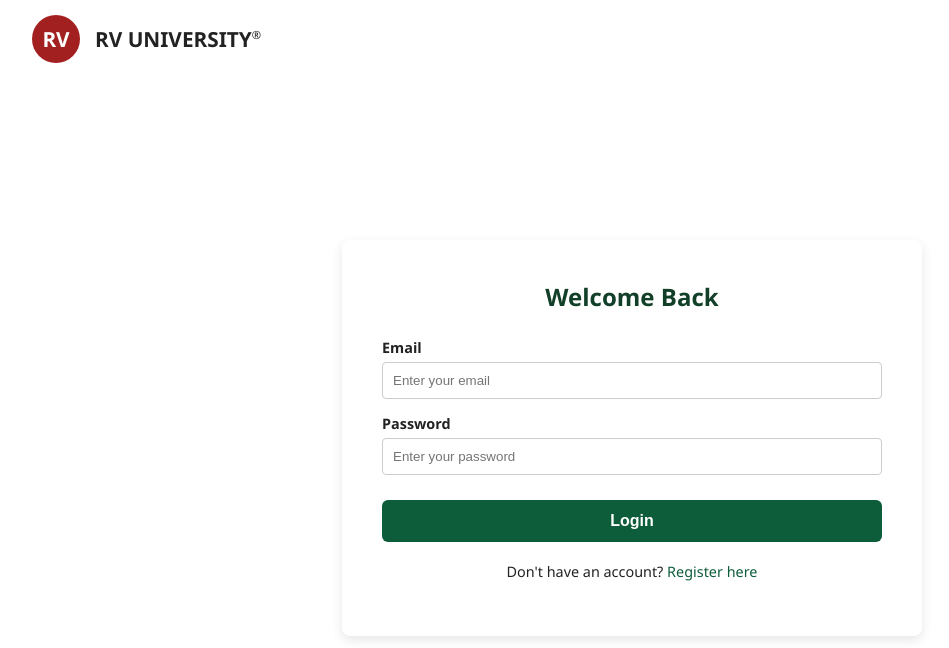
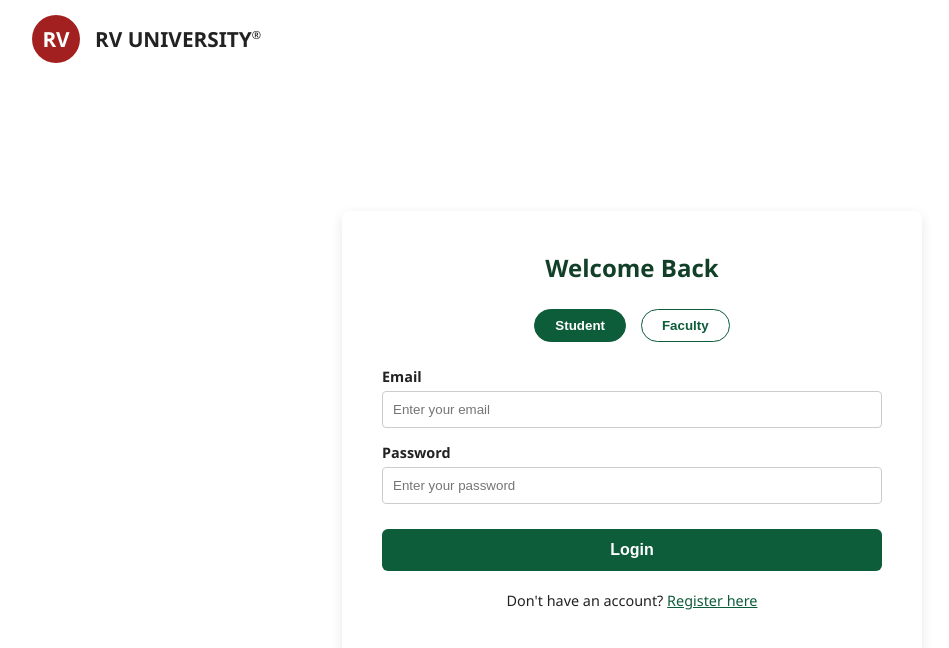
Before and after one commit to nish-debug15/campus-connect-portal, a React (Vite) app in the folder client--/: page /login in a window 1280 px wide. Shown: the top 648 px of the page, without its empty margins (8-957 px from the left). Built offline with nearby package versions, Linux system fonts and the light colour scheme.

Commit message:
refactor: consolidate Login and Register into AuthModule

```diff
--- a/client--/src/App.jsx
+++ b/client--/src/App.jsx
@@ -1,7 +1,6 @@
 import React from 'react';
 import { Routes, Route } from 'react-router';
-import Login from './pages/Login';
-import Register from './pages/Register';
+import AuthModule from './components/AuthModule';
 import StudentDashboard from './pages/StudentDashboard';
 import FacultyDashboard from './pages/FacultyDashboard';
 
@@ -9,8 +8,8 @@ function App() {
   return (
     <div className="react-app-container">
       <Routes>
-        <Route path="/login" element={<Login />} />
-        <Route path="/register" element={<Register />} />
+        <Route path="/login" element={<AuthModule initialMode="login" />} />
+        <Route path="/register" element={<AuthModule initialMode="register" />} />
         <Route path="/student/dashboard" element={<StudentDashboard />} />
         <Route path="/faculty/dashboard" element={<FacultyDashboard />} />
       </Routes>
--- a/client--/src/pages/Register.jsx
+++ b/client--/src/components/AuthModule.jsx
@@ -1,12 +1,14 @@
 import React, { useState } from 'react';
-import { Link, useNavigate } from 'react-router';
+import { useNavigate } from 'react-router';
 
-export default function Register() {
-  const [role, setRole] = useState('student');
+export default function AuthModule({ initialMode = 'login' }) {
+  const [mode, setMode] = useState(initialMode); // 'login' or 'register'
+  const [role, setRole] = useState('student'); // 'student' or 'teacher'
   const navigate = useNavigate();
 
-  const handleRegister = (e) => {
+  const handleSubmit = (e) => {
     e.preventDefault();
+    // Redirect based on role on successful auth
     if (role === 'student') {
       navigate('/student/dashboard');
     } else {
@@ -29,7 +31,7 @@ export default function Register() {
 
       <div className="auth-container">
         <div className="auth-card">
-          <h2>Create an Account</h2>
+          <h2>{mode === 'login' ? 'Welcome Back' : 'Create an Account'}</h2>
 
           <div className="role-selector">
             <button
@@ -48,17 +50,20 @@ export default function Register() {
             </button>
           </div>
 
-          <form onSubmit={handleRegister}>
-            <div className="form-group">
-              <label htmlFor="name">Full Name</label>
-              <input type="text" id="name" required placeholder="Enter your full name" />
-            </div>
+          <form onSubmit={handleSubmit}>
+            {mode === 'register' && (
+              <div className="form-group">
+                <label htmlFor="name">Full Name</label>
+                <input type="text" id="name" required placeholder="Enter your full name" />
+              </div>
+            )}
+
             <div className="form-group">
               <label htmlFor="email">Email</label>
               <input type="email" id="email" required placeholder="Enter your email" />
             </div>
 
-            {role === 'student' && (
+            {mode === 'register' && role === 'student' && (
               <div className="student-fields active">
                 <div className="form-group">
                   <label htmlFor="usn">USN (University Seat Number)</label>
@@ -86,7 +91,7 @@ export default function Register() {
               </div>
             )}
 
-            {role === 'teacher' && (
+            {mode === 'register' && role === 'teacher' && (
               <div className="teacher-fields active">
                 <div className="form-group">
                   <label htmlFor="empId">Employee ID</label>
@@ -107,14 +112,20 @@ export default function Register() {
 
             <div className="form-group">
               <label htmlFor="password">Password</label>
-              <input type="password" id="password" required placeholder="Create a password" />
+              <input type="password" id="password" required placeholder={mode === 'login' ? 'Enter your password' : 'Create a password'} />
             </div>
 
-            <button type="submit" className="btn-submit">Register</button>
+            <button type="submit" className="btn-submit">
+              {mode === 'login' ? 'Login' : 'Register'}
+            </button>
           </form>
 
           <div className="auth-links">
-            <p>Already have an account? <Link to="/login">Login here</Link></p>
+            {mode === 'login' ? (
+              <p>Don't have an account? <span style={{color: 'var(--btn-green)', cursor: 'pointer', textDecoration: 'underline'}} onClick={() => setMode('register')}>Register here</span></p>
+            ) : (
+              <p>Already have an account? <span style={{color: 'var(--btn-green)', cursor: 'pointer', textDecoration: 'underline'}} onClick={() => setMode('login')}>Login here</span></p>
+            )}
           </div>
         </div>
       </div>
--- a/client--/src/pages/Login.jsx
+++ /dev/null
@@ -1,46 +0,0 @@
-import React from 'react';
-import { Link, useNavigate } from 'react-router';
-
-export default function Login() {
-  const navigate = useNavigate();
-
-  const handleLogin = (e) => {
-    e.preventDefault();
-    // Simulate login for now - assuming student based on user flow
-    navigate('/student/dashboard');
-  };
-
-  return (
-    <>
-      <header className="navbar">
-        <div className="logo-group">
-          <div className="brand-badge">RV</div>
-          <div>
-            <a href="/" style={{ textDecoration: 'none', color: 'inherit' }}>
-                <h1 className="university-name">RV UNIVERSITY<sup>®</sup></h1>
-            </a>
-          </div>
-        </div>
-      </header>
-      <div className="auth-container">
-        <div className="auth-card">
-          <h2>Welcome Back</h2>
-          <form onSubmit={handleLogin}>
-            <div className="form-group">
-              <label htmlFor="email">Email</label>
-              <input type="email" id="email" required placeholder="Enter your email" />
-            </div>
-            <div className="form-group">
-              <label htmlFor="password">Password</label>
-              <input type="password" id="password" required placeholder="Enter your password" />
-            </div>
-            <button type="submit" className="btn-submit">Login</button>
-          </form>
-          <div className="auth-links">
-            <p>Don't have an account? <Link to="/register">Register here</Link></p>
-          </div>
-        </div>
-      </div>
-    </>
-  );
-}
```
Also changed, not shown: 1 other file (tests, documents, lock files or other folders).
